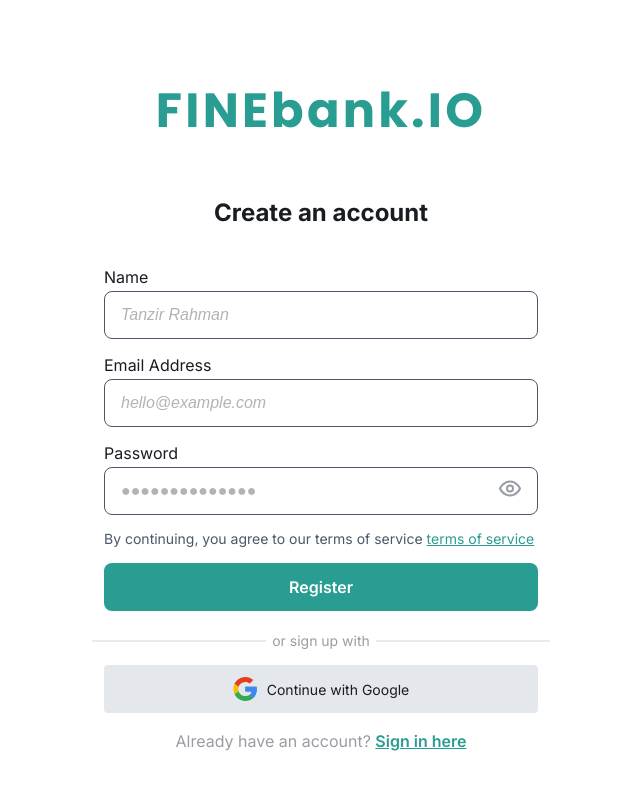
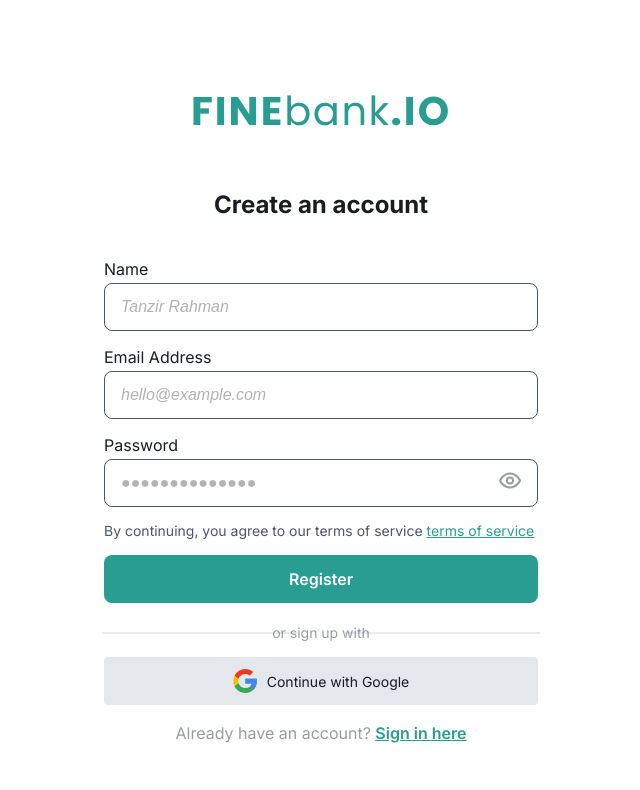
Before and after one commit to Matheuskocotem/FINEbank.IO, a Vue app: page /register in a window 1280 px wide. Shown: the top 790 px of the page, without its empty margins (319-959 px from the left). Built offline with nearby package versions, Linux system fonts and the light colour scheme.

Commit message:
Ajuste login e register

```diff
--- a/src/views/auth/Login.vue
+++ b/src/views/auth/Login.vue
@@ -2,7 +2,7 @@
     <main>
         <section class="login-container">
           <p class="title">
-            FINEbank.IO
+            FINE<span class="bank">bank</span>.IO
           </p>
             <form @submit.prevent="handleLogin">
                 <p class="text-base">Email Address</p>
@@ -115,6 +115,9 @@ export default {
 
 </script>
 <style>
+@import url('https://fonts.googleapis.com/css2?family=Poppins:wght@400;600;700&display=swap');
+@import url('https://fonts.googleapis.com/css2?family=Inter:wght@400;600;700&display=swap');
+
 main {
   width: 100%;
   height: 100vh;
@@ -131,14 +134,19 @@ main {
 }
 
 .title {
-  color: var(--Primary-color, #299d91);
+    color: var(--Primary-color, #299D91);
     text-align: center;
-  font-family: 'Poppins', sans-serif;
-  font-size: 48px;
+    font-family: Poppins, sans-serif;
+    font-size: 40px;
     font-style: normal;
     font-weight: 800;
     line-height: 32px;
-  letter-spacing: 3.2px;
+    letter-spacing: 2px;
+}
+
+.bank {
+    font-weight: 500;
+    letter-spacing: 1.5px;
 }
 
 .text-base {
@@ -286,7 +294,7 @@ input::placeholder {
   content: '';
   position: absolute;
   top: 50%;
-  width: 40%;
+  width: 35%;
   height: 1px;
   background-color: #4B5768;
   opacity: 0.25;
@@ -294,11 +302,11 @@ input::placeholder {
 }
 
 .or-sign::before {
-  left: -12px;
+  left: -2px;
 }
 
 .or-sign::after {
-  right: -12px;
+  right: -2px;
 }
 
 
@@ -367,13 +375,14 @@ input::placeholder {
     text-overflow: ellipsis;
     white-space: nowrap;
     font-family: semibold;
-    font-size: 16px;
+    font-size: 17px;
     font-style: normal;
-    font-weight: 600;
+    font-weight: 700;
     line-height: 24px;
     display: block;
-    margin-top: 20px;
+    margin-top: 30px;
     text-align: center;
+    text-decoration: none;
 }
 
 .google-signup {
--- a/src/views/auth/Register.vue
+++ b/src/views/auth/Register.vue
@@ -2,7 +2,7 @@
   <main>
     <section class="register-container">
       <p class="title">
-        FINEbank.IO
+            FINE<span class="bank">bank</span>.IO
       </p>
 
       <p class="Create-an-account">
@@ -143,14 +143,19 @@ main {
 }
 
 .title {
-  color: var(--Primary-color, #299d91);
-  text-align: center;
-  font-family: 'Poppins', sans-serif;
-  font-size: 48px;
-  font-style: normal;
-  font-weight: 800;
-  line-height: 32px;
-  letter-spacing: 3.2px;
+    color: var(--Primary-color, #299D91);
+    text-align: center;
+    font-family: Poppins, sans-serif;
+    font-size: 40px;
+    font-style: normal;
+    font-weight: 800;
+    line-height: 32px;
+    letter-spacing: 2px;
+}
+
+.bank {
+    font-weight: 500;
+    letter-spacing: 1.5px;
 }
 
 .Create-an-account {
@@ -291,7 +296,7 @@ input::placeholder {
   content: '';
   position: absolute;
   top: 50%;
-  width: 40%;
+  width: 45%;
   height: 1px;
   background-color: #4B5768;
   opacity: 0.25;
@@ -299,11 +304,11 @@ input::placeholder {
 }
 
 .or-sign::before {
-  left: -12px;
+  left: -2px;
 }
 
 .or-sign::after {
-  right: -12px;
+  right: -2px;
 }
 
 .google-signup {
```
Lines whose indentation alone changed are shown as unchanged.
